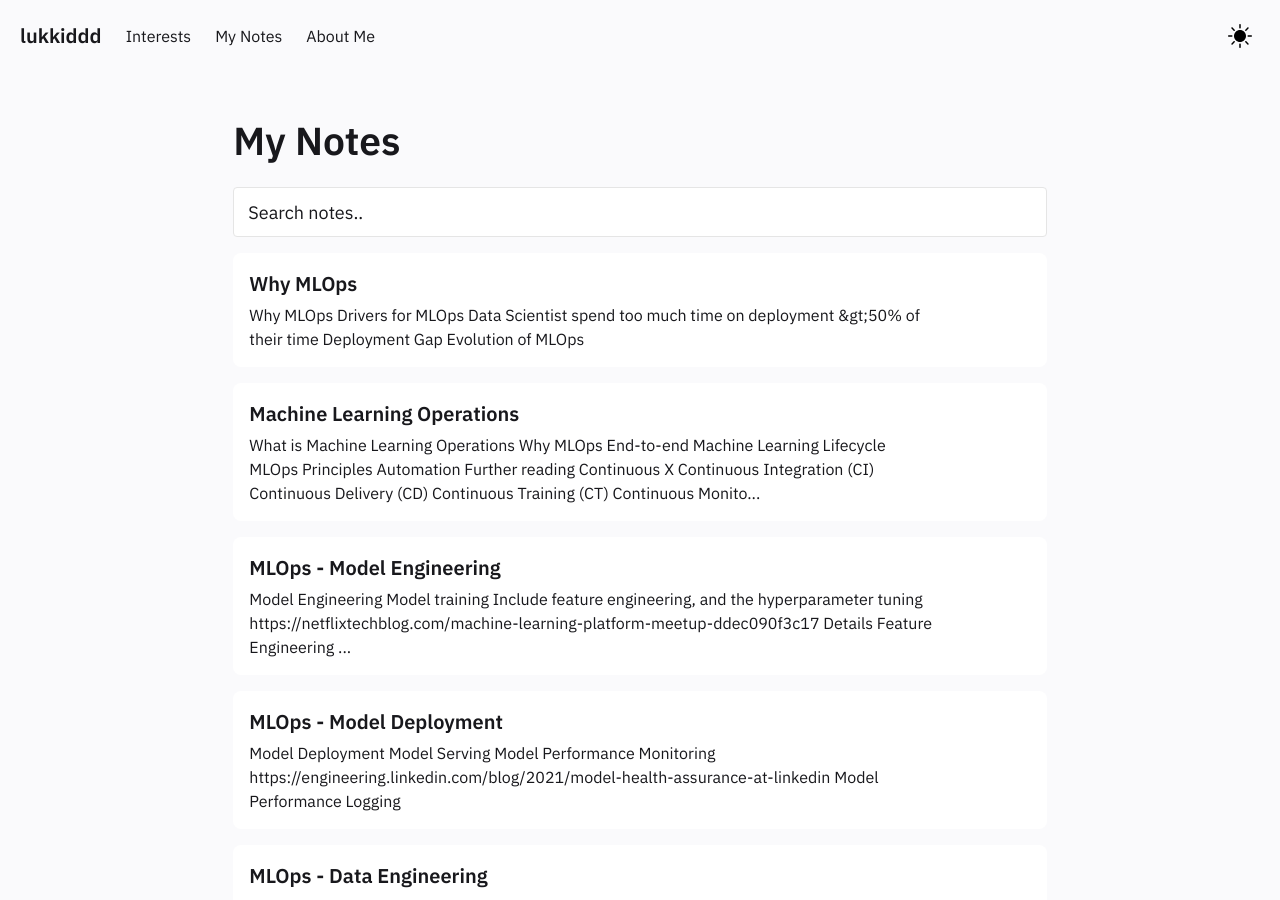
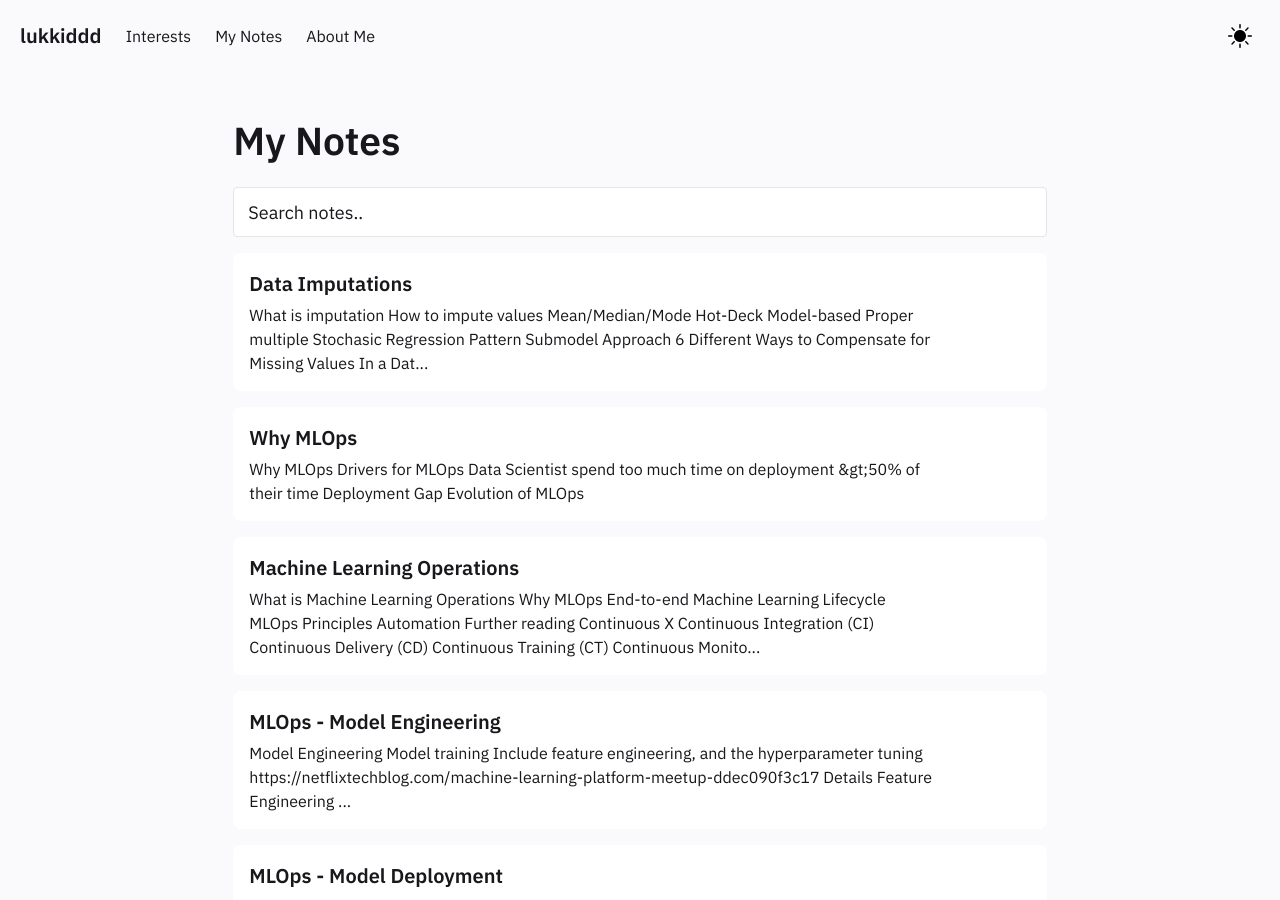
Before and after one commit to lukkiddd/lukkiddd.github.io, a Jekyll site: the page built from pages/index.md, in a window 1280 px wide and 900 px high. Built offline with Jekyll 4.4.1, drawn with Linux system fonts in a browser that asks for light colours.

Commit message:
Add data imputations

```diff
--- /dev/null
+++ b/_notes/Public/Data Imputations.md
@@ -0,0 +1,27 @@
+---
+title : Data Imputations
+notetype : feed
+date : 29-03-2022
+---
+
+### What is imputation
+
+
+
+### How to impute values
+
+1. Mean/Median/Mode
+
+2. Hot-Deck
+
+3. Model-based
+
+4. Proper multiple Stochasic Regression
+
+5. Pattern Submodel Approach
+
+
+- [6 Different Ways to Compensate for Missing Values In a Dataset (Data Imputation with examples)](https://towardsdatascience.com/6-different-ways-to-compensate-for-missing-values-data-imputation-with-examples-6022d9ca0779)
+- [Data Imputation: Beyond Mean, Median, and Mode](https://odsc.medium.com/data-imputation-beyond-mean-median-and-mode-6c798f3212e3)
+- [Imputation: การคาดคะเนข้อมูลที่หายไปจากงานวิจัยอย่างมีหลักการ](http://www.clinicalepi.com/2015/09/imputation.html#:~:text=%E0%B8%82%E0%B9%89%E0%B8%AD%E0%B8%A1%E0%B8%B9%E0%B8%A5%E0%B8%97%E0%B8%B5%E0%B9%88%E0%B8%AB%E0%B8%B2%E0%B8%A2%E0%B9%84%E0%B8%9B%E0%B8%AD%E0%B8%A2%E0%B9%88%E0%B8%B2%E0%B8%87,%E0%B9%80%E0%B8%AB%E0%B8%95%E0%B8%B8%E0%B8%81%E0%B8%B2%E0%B8%A3%E0%B8%93%E0%B9%8C%E0%B8%99%E0%B8%B5%E0%B9%89%E0%B8%9E%E0%B8%AD%E0%B9%86%20%E0%B8%81%E0%B8%B1%E0%B8%99)
+- [จัดการ Missing values ด้วย Multiple Imputation by Chained Equations](https://lengyi.medium.com/missing-values-multiple-imputation-by-chained-equations-da7abeb33b30)
--- a/_notes/Public/MLOps - Data Engineering.md
+++ b/_notes/Public/MLOps - Data Engineering.md
@@ -35,6 +35,7 @@ date : 22-03-2022
 - Data Wrangling (Cleanig)
 	- Re-formatting attributes, correcting errors in data, such as missing values imputation
 	- Details:
+		- [[Data Imputations]]
 		- Transformations
 		- Outliers: Fix or remote outliers
 		- Missing values: Fill in missing values (e.g., withj zero, mean, median) or drop their rows or columns
```
